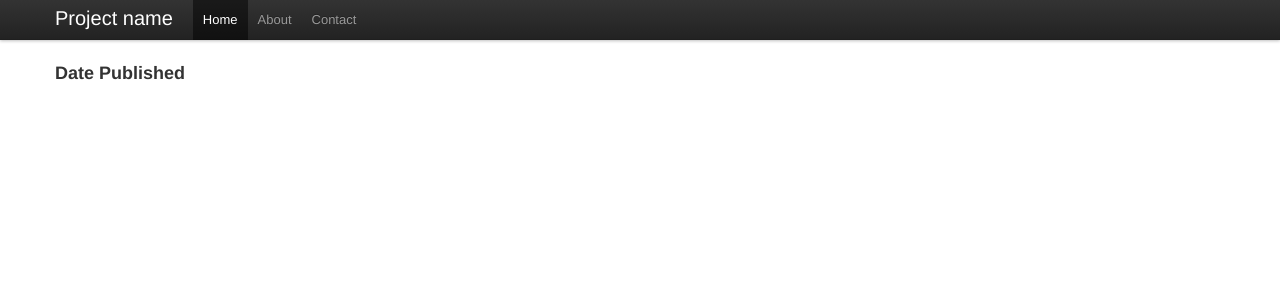
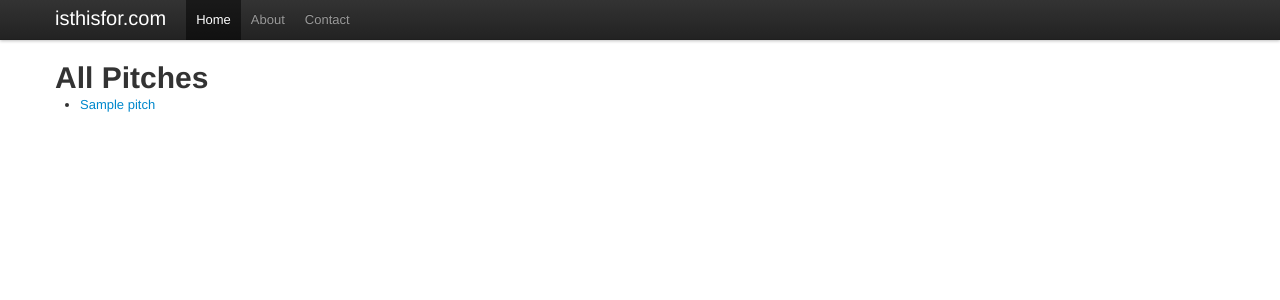
Before and after one commit to pydanny/isthisfor, a Django app: page / in a window 1280 px wide. Shown: the top 300 px of the page. Run offline with Django 3.2, Linux system fonts and the light colour scheme; tables that the repository leaves empty hold one stand-in row (values such as "Sample post"); some libraries are stand-ins or nearby versions.

Commit message:
First pass at pitch list & detail views.

```diff
--- a/project/pitch/views.py
+++ b/project/pitch/views.py
@@ -2,14 +2,12 @@
 
 from pitch.models import Pitch
 
-class PitchDetailView(DetailView):
-
+class PitchListView(ListView):
     queryset=Pitch.objects.order_by('-pub_date')
     context_object_name='latest_pitch_list'
     template_name='pitch/pitch_list.html'
 
-class PitchListView(ListView):
-
+class PitchDetailView(DetailView):
     model=Pitch
     template_name='pitch/pitch_detail.html'
     name='pitch_detail'
--- a/project/templates/base.html
+++ b/project/templates/base.html
@@ -41,7 +41,7 @@
             <span class="icon-bar"></span>
             <span class="icon-bar"></span>
           </a>
-          <a class="brand" href="#">Project name</a>
+          <a class="brand" href="#">isthisfor.com</a>
           <div class="nav-collapse">
             <ul class="nav">
               <li class="active"><a href="#">Home</a></li>
--- a/project/templates/pitch/pitch_list.html
+++ b/project/templates/pitch/pitch_list.html
@@ -5,7 +5,7 @@
 {% endblock %}
 
 {% block content %}
-<h1>All Pitch</h1>
+<h1>All Pitches</h1>
 
 {% if latest_pitch_list %}
     <ul>
@@ -14,6 +14,6 @@
     {% endfor %}
     </ul>
 {% else %}
-    <p>No pitch are available.</p>
+    <p>No pitches are available.</p>
 {% endif %}
 {% endblock %}
```
